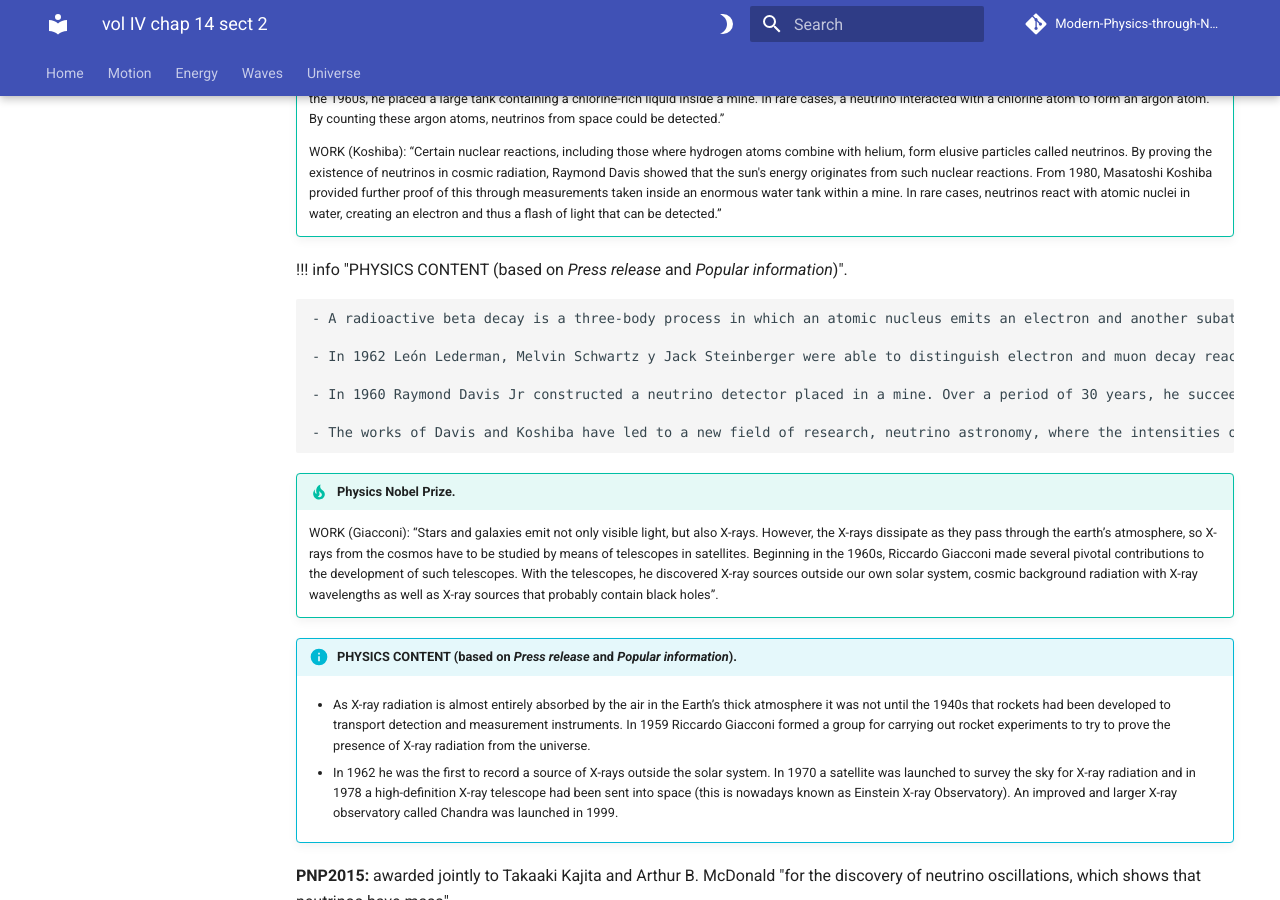
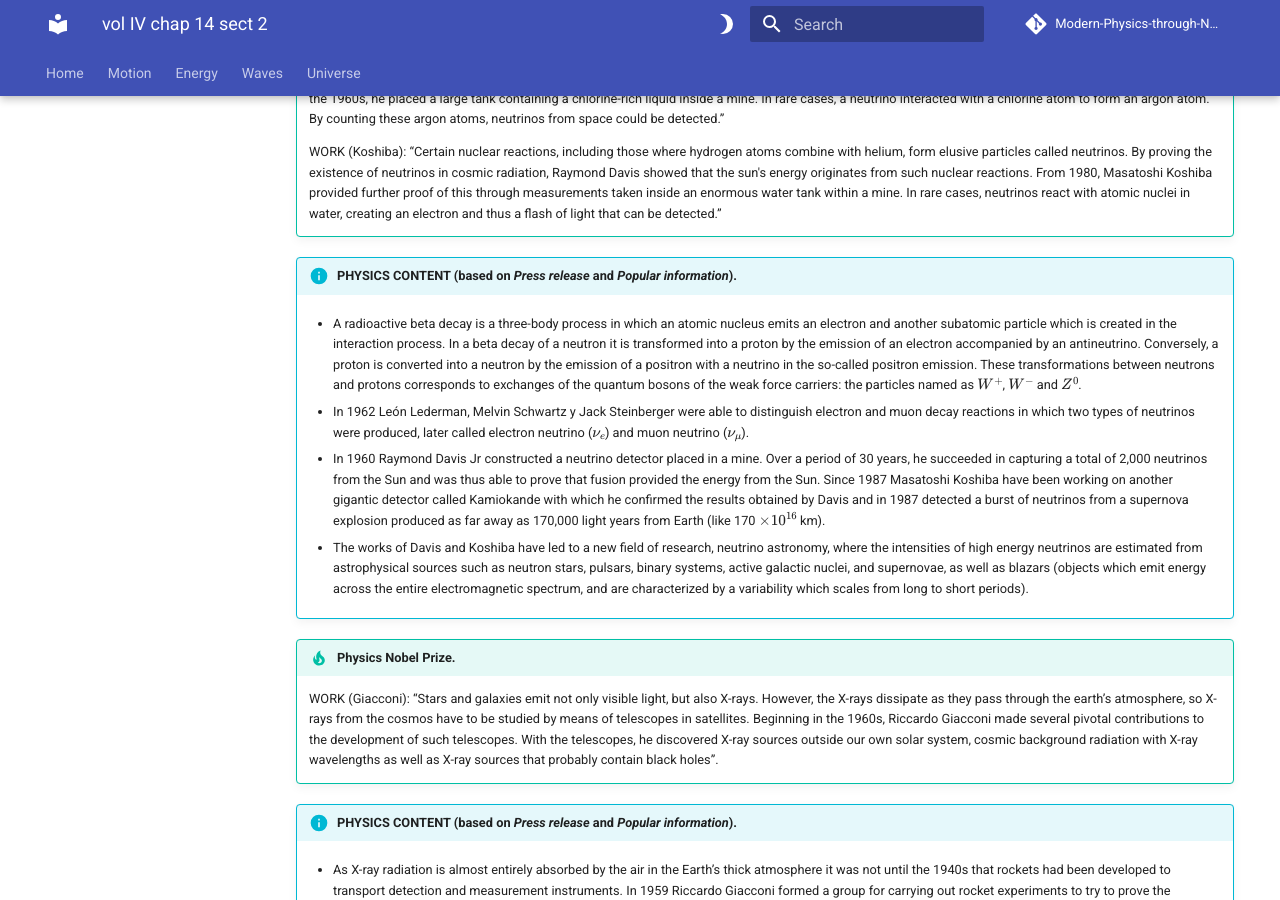
Before and after one commit to modphysnobel/modphysnobel.github.io, an MkDocs documentation site: the page built from docs/vol-IV/vol-IV-chap-14-sect-2.md, in a window 1280 px wide and 900 px high, scrolled down 1185 px. Built offline with MkDocs 1.6.1 and Material for MkDocs 9.7.7, drawn with Linux system fonts in a browser that asks for light colours; some web fonts are replaced; comment, search, counter and statistics services are not loaded.

Commit message:
Update vol-IV-chap-14-sect-2.md

```diff
--- a/docs/vol-IV/vol-IV-chap-14-sect-2.md
+++ b/docs/vol-IV/vol-IV-chap-14-sect-2.md
@@ -33,7 +33,7 @@ Again, as in previous section, PNP means Physics Nobel Prize.
 
 	WORK (Koshiba): “Certain nuclear reactions, including those where hydrogen atoms combine with helium, form elusive particles called neutrinos. By proving the existence of neutrinos in cosmic radiation, Raymond Davis showed that the sun's energy originates from such nuclear reactions. From 1980, Masatoshi Koshiba provided further proof of this through measurements taken inside an enormous water tank within a mine. In rare cases, neutrinos react with atomic nuclei in water, creating an electron and thus a flash of light that can be detected.”
 
-!!! info "PHYSICS CONTENT (based on *Press release* and *Popular information*)".
+!!! info "PHYSICS CONTENT (based on *Press release* and *Popular information*)."
 
 	- A radioactive beta decay is a three-body process in which an atomic nucleus emits an electron and another subatomic particle which is created in the interaction process. In a beta decay of a neutron it is transformed into a proton by the emission of an electron accompanied by an antineutrino. Conversely, a proton is converted into a neutron by the emission of a positron with a neutrino in the so-called positron emission. These transformations between neutrons and protons corresponds to exchanges of the quantum bosons of the weak force carriers: the particles named as $W^+$, $W^-$ and $Z^0$.
 
```
